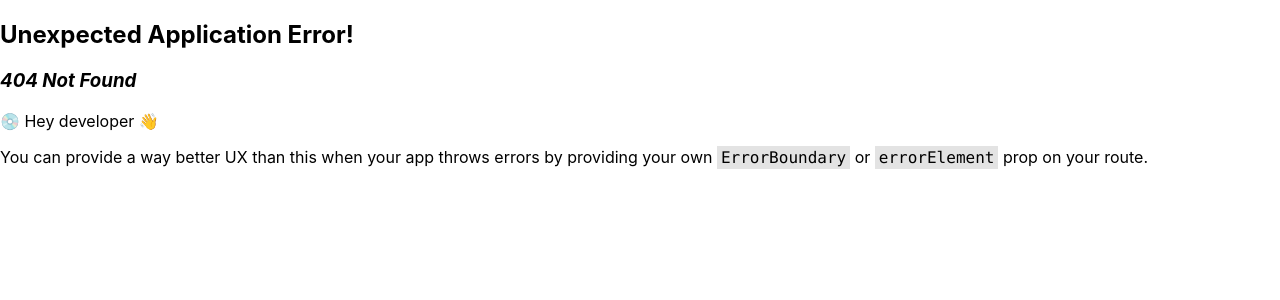
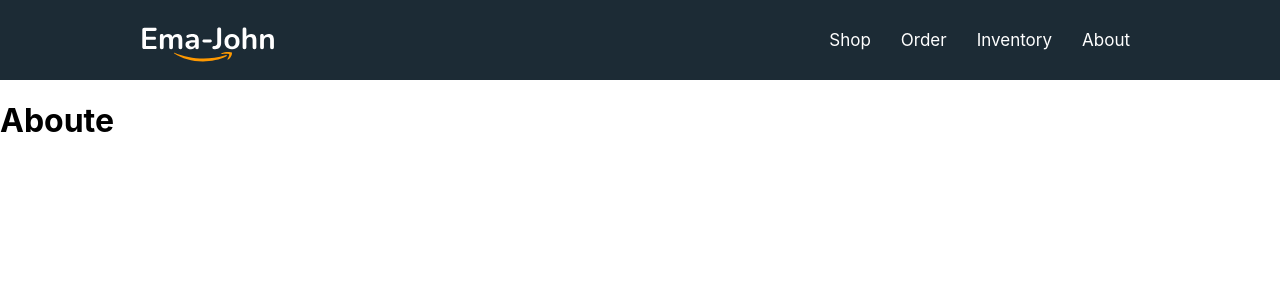
Before and after one commit to faria-r/ema-john-react-router, a React (Create React App) app: page /about in a window 1280 px wide. Before the commit this address had no page. Shown: the top 300 px of the page. Built offline with nearby package versions, Linux system fonts and the light colour scheme.

Commit message:
routes added for different pages

```diff
--- a/src/Layouts/Main.js
+++ b/src/Layouts/Main.js
@@ -1,11 +1,11 @@
 import React from 'react';
+import {Outlet} from 'react-router-dom';
 import Header from '../components/Header/Header';
-import Shop from '../components/Shop/Shop';
 const Main = () => {
     return (
         <div>
       <Header></Header>
-      <Shop></Shop>
+      <Outlet></Outlet>
         </div>
     );
 };
--- /dev/null
+++ b/src/components/About/About.js
@@ -0,0 +1,11 @@
+import React from 'react';
+
+const About = () => {
+    return (
+        <div>
+            <h1>Aboute</h1>
+        </div>
+    );
+};
+
+export default About;
--- a/src/components/Header/Header.js
+++ b/src/components/Header/Header.js
@@ -1,4 +1,5 @@
 import React from 'react';
+import {Link} from 'react-router-dom';
 import logo from '../../images/Logo.svg';
 import'./Header.css';
 const Header = () => {
@@ -7,10 +8,10 @@
             <nav className='header'>
                 <img src={logo} alt="" />
                 <div>
-                    <a href="/Home">Home</a>
-                    <a href="/Order">Order</a>
-                    <a href="/Inventory">Inventory</a>
-                    <a href="/About">About</a>
+                    <Link to="/">Shop</Link>
+                    <Link to="/Order">Order</Link>
+                    <Link to="/Inventory">Inventory</Link>
+                    <Link to="/About">About</Link>
                 </div>
             </nav>
         </div>
--- a/src/components/Orders/Orders.js
+++ b/src/components/Orders/Orders.js
@@ -0,0 +1,11 @@
+import React from 'react';
+
+const Orders = () => {
+    return (
+        <div>
+            <h3>Orders are Here</h3>
+        </div>
+    );
+};
+
+export default Orders;
```
Also changed, not shown: src/App.js (+29 -2 lines).
